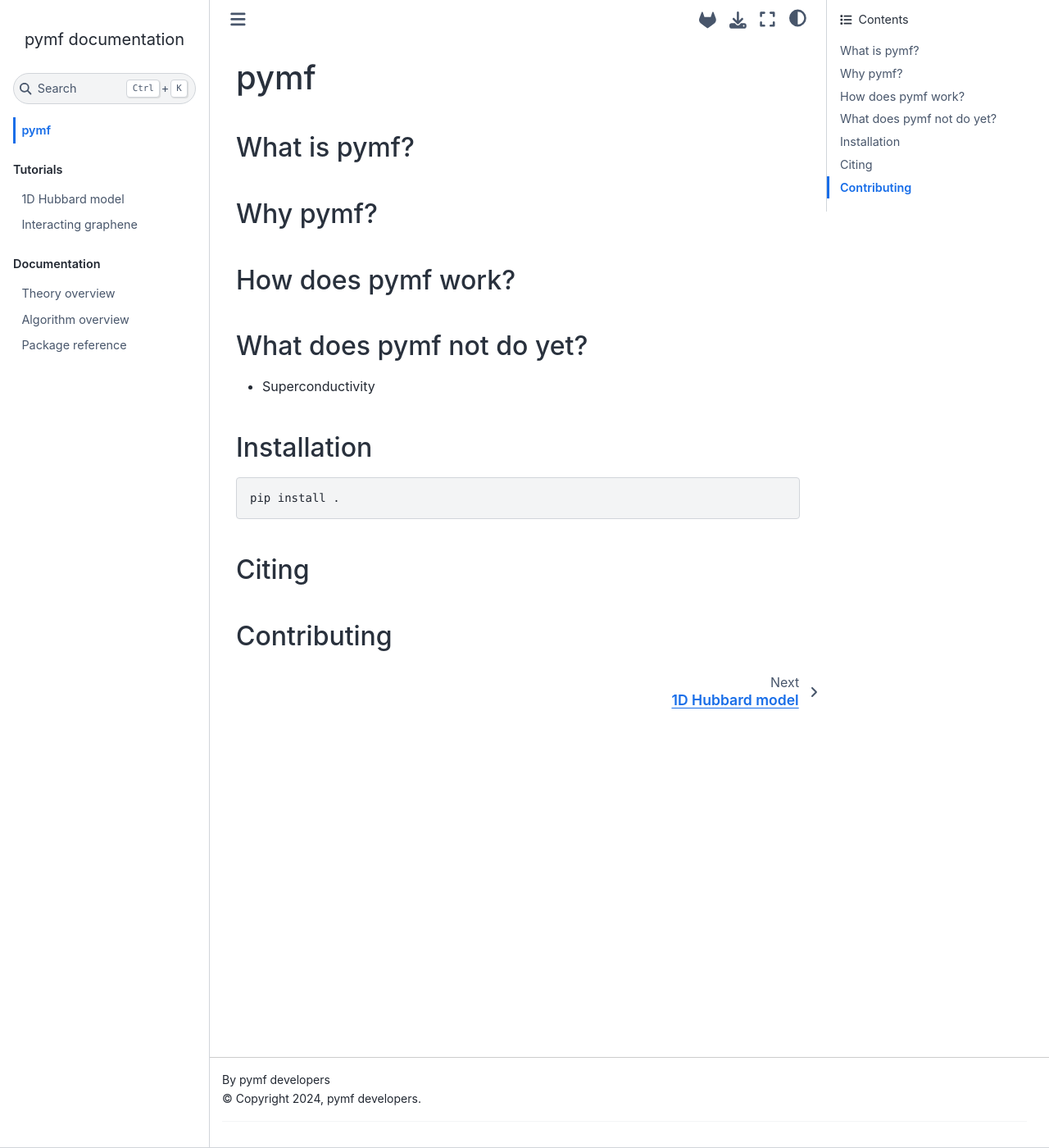
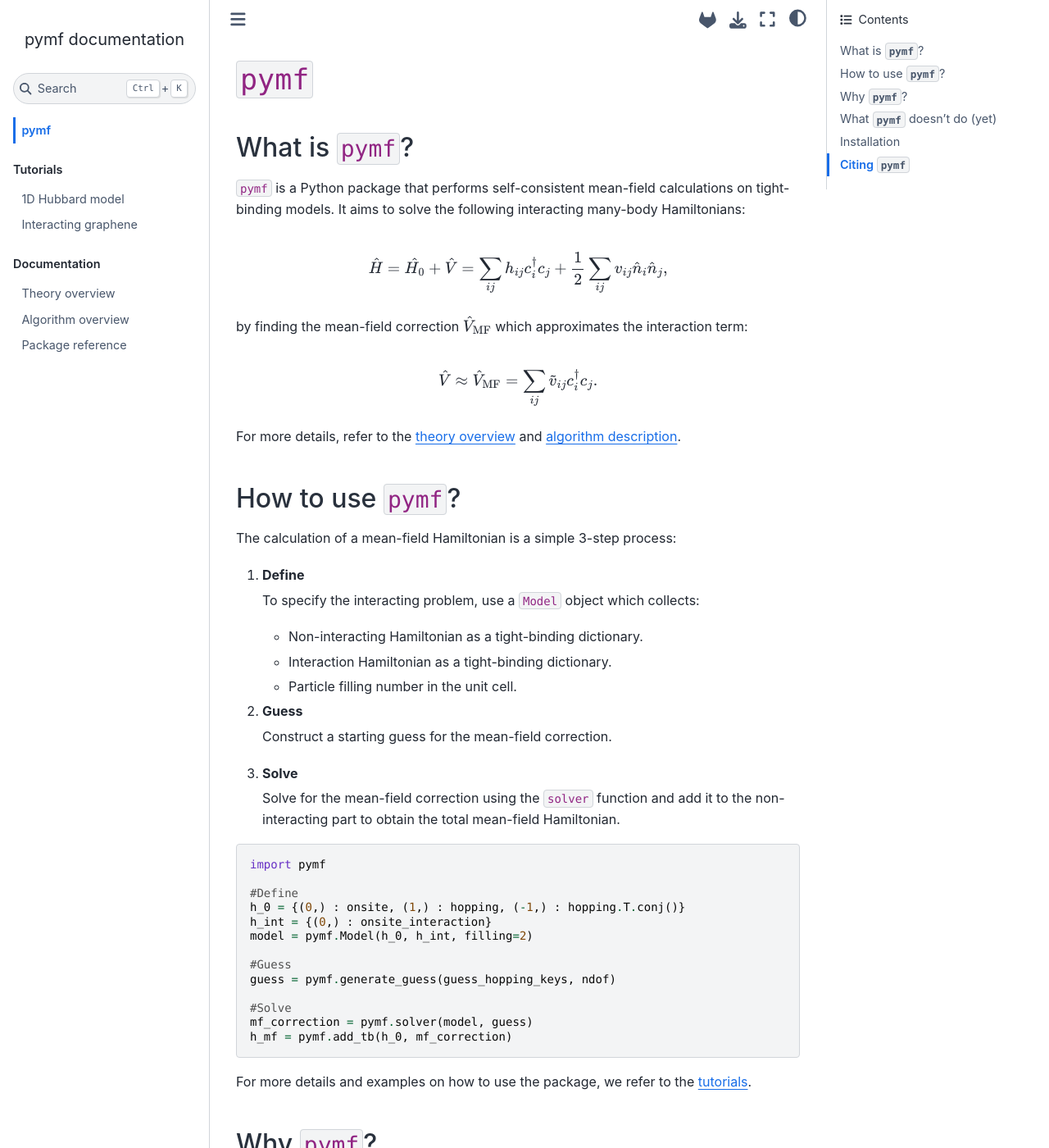
Before and after one commit to quantum-tinkerer/MeanFi, a Sphinx documentation site: the page built from docs/source/index.md, in a window 1280 px wide and 1400 px high. Shown: the whole window at 82% size. Built offline with Sphinx 7.4.7 and the Sphinx Book theme 1.1.4, drawn with Linux system fonts in a browser that asks for light colours; the version number could not be read and is left out; comment, search, counter and statistics services are not loaded; some of the changed text lies outside the part shown.

Commit message:
include readme as index

````diff
--- a/README.md
+++ b/README.md
@@ -1,18 +1,23 @@
-# What is `pymf`?
+# `pymf`
+
+## What is `pymf`?
 
 `pymf` is a Python package that performs self-consistent mean-field calculations on tight-binding models.
 It aims to solve the following interacting many-body Hamiltonians:
+
 $$
 \hat{H} = \hat{H_0} + \hat{V} = \sum_{ij} h_{ij} c^\dagger_{i} c_{j} + \frac{1}{2} \sum_{ij} v_{ij} \hat{n}_i \hat{n}_j,
 $$
+
 by finding the mean-field correction $\hat{V}_{\text{MF}}$ which approximates the interaction term:
 
 $$
 \hat{V} \approx \hat{V}_{\text{MF}} = \sum_{ij} \tilde{v}_{ij} c^\dagger_{i} c_{j}.
 $$
 
-For more details on the theory, we refer to the documentation.
-# How to use `pymf`?
+For more details, refer to the [theory overview](docs/source/documentation/mf_notes.md) and [algorithm description](docs/source/documentation/algorithm.md).
+
+## How to use `pymf`?
 
 The calculation of a mean-field Hamiltonian is a simple 3-step process:
 
@@ -46,9 +51,9 @@ mf_correction = pymf.solver(model, guess)
 h_mf = pymf.add_tb(h_0, mf_correction)
 ```
 
-For more details and examples on how to use the package, we refer to the tutorials.
+For more details and examples on how to use the package, we refer to the [tutorials](docs/source/tutorial/hubbard_1d.md).
 
-# Why `pymf`?
+## Why `pymf`?
 
 Here is why you should use `pymf`:
 
@@ -66,7 +71,7 @@ Here is why you should use `pymf`:
     Introduces minimal overhead to the calculation of the mean-field Hamiltonian.
 
 
-# What `pymf` doesn't do (yet)
+## What `pymf` doesn't do (yet)
 
 Here are some features that are not yet implemented but are planned for future releases:
 
@@ -74,13 +79,13 @@ Here are some features that are not yet implemented but are planned for future r
 - **General interactions**. We allow only density-density interactions (e.g. Coulomb) which can be described by a second-order tensor.
 - **Temperature effects**. Density matrix calculations are done at zero temperature.
 
-# Installation
+## Installation
 
 ```
 pip install pymf
 ```
 
-# Citing `pymf`
+## Citing `pymf`
 
 We provide `pymf` as a free software under BSD license. If you have used `pymf` for work that has lead to a scientific publication, please mention the fact that you used it explicitly in the text body. For example, you may add
 
--- a/docs/source/index.md
+++ b/docs/source/index.md
@@ -32,23 +30,6 @@ documentation/algorithm.md
 documentation/pymf.md
 ```
 
-## What is pymf?
-
-
-## Why pymf?
-
-
-## How does pymf work?
-
-## What does pymf not do yet?
-
-* Superconductivity
-
-## Installation
-
-```bash
-pip install .
+```{include} ../../README.md
+:relative-docs: docs/source/
 ```
-## Citing
-
-## Contributing
````
Also changed, not shown: other parts of docs/source/index.md (+0 -2 lines).
